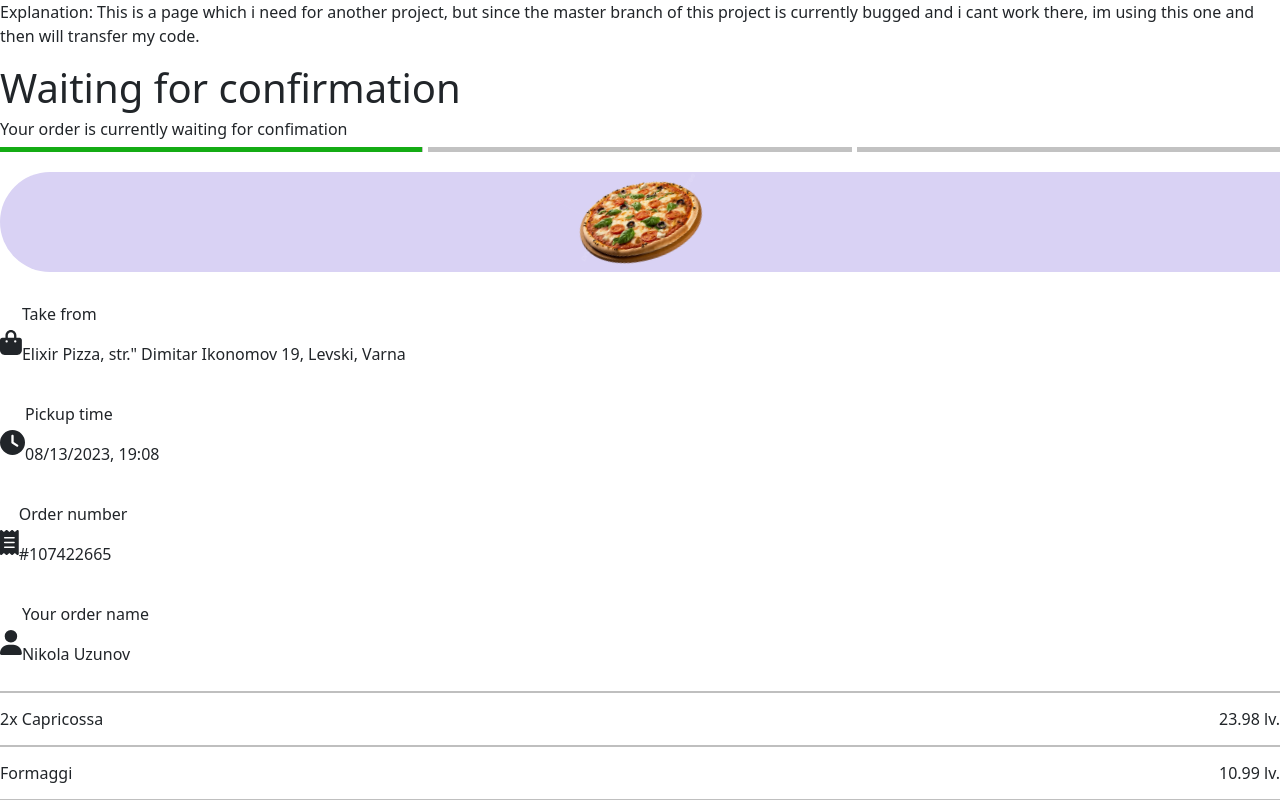
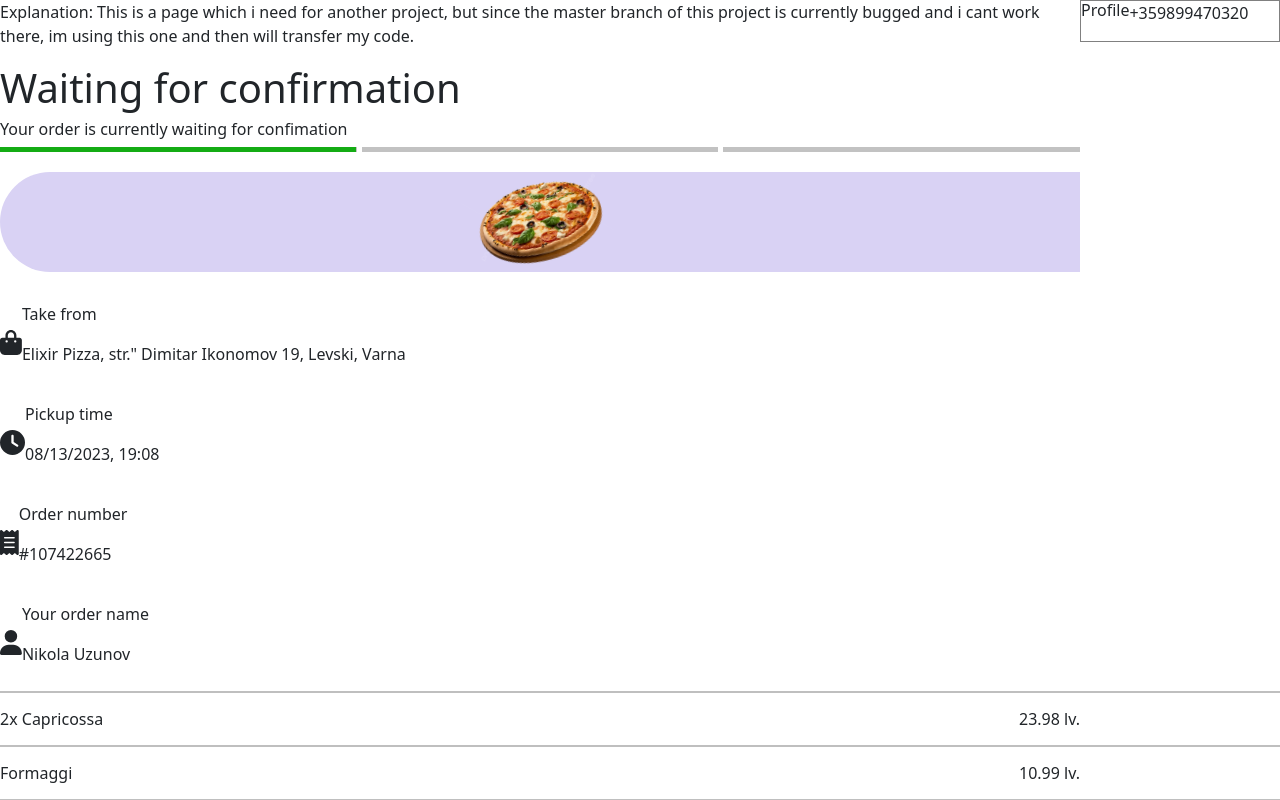
Before and after one commit to Nikolla2000/React-Portfolio-Website, a React (Vite) app in the folder client/: page / in a window 1280 px wide. Shown: the top 800 px of the page. Built offline with nearby package versions, Linux system fonts and the light colour scheme.

Commit message:
Started to work on the right side of the page

```diff
--- a/client/src/Pages/TakeawayPage/OrderItemComponent.jsx
+++ b/client/src/Pages/TakeawayPage/OrderItemComponent.jsx
@@ -6,7 +6,7 @@ const OrderItem = (props) => {
         <div className="item-wrapper">
             <div className="item">
                 {props.quantity > 1 && `${props.quantity}x `}{props.item}
-                {props.subInfo && <p>{props.subInfo}</p>}
+                {props.subInfo && <a href={`tel:${props.subInfo}`}>{props.subInfo}</a>}
             </div>
             {props.subInfo ? <div className="contact-icon-wrapper"><FontAwesomeIcon icon={faPhone} /></div>
             :<div className="price">{props.totalPrice ? props.totalPrice : props.price * props.quantity} lv.</div>}
--- a/client/src/Pages/TakeawayPage/TakeawayPage.jsx
+++ b/client/src/Pages/TakeawayPage/TakeawayPage.jsx
@@ -24,6 +24,7 @@ const TakeawayPage = () => {
 
     return (
         <div className="takeaway-page-wrapper">
+            <div className="order-details">
                 <p>Explanation: This is a page which i need for another project, but since the master branch of this project is currently bugged and i cant work there, im using this one and then will transfer my code.</p>
                 <h1>{orderStatus}</h1>
                 <h6>{subOrderStatus}</h6>
@@ -56,6 +57,13 @@ const TakeawayPage = () => {
                 />
                 <Button className="back-menu-btn mt-10" variant="dark">Back to the Menu</Button>
             </div>
+            <div className="other-details">
+                <div className="profile-info">
+                    <h6>Profile</h6>
+                    <p>+359899470320</p>
+                </div>
+            </div>
+        </div>
     )
 }
 
--- a/client/src/Pages/TakeawayPage/TakeawayPageStyles.scss
+++ b/client/src/Pages/TakeawayPage/TakeawayPageStyles.scss
@@ -1,3 +1,10 @@
+//General
+.takeaway-page-wrapper{
+    display: flex;
+    flex-direction: row;
+}
+
+
 //Progress Bar
 .progress-bar{
     background-color: rgb(194, 194, 194);
@@ -29,7 +36,6 @@
 
 
 //Pizza Image
-
 .pizza-img {
     background-color: rgb(217, 210, 244);
     border-radius: 50px 0 0 50px;
@@ -47,7 +53,6 @@
 
 
 //Detail Component
-
 .detail-wrapper {
     display: flex;
     .icon {
@@ -71,7 +76,6 @@
 
 
 //Order Item
-
 .item-wrapper {
     display:flex;
     justify-content: space-between;
@@ -113,7 +117,17 @@
     }
 }
 
+
+//Back to Menu button
 .back-menu-btn {
     border-radius: 0;
     margin-top: 10px;
 }
+
+
+//Profile info
+.profile-info {
+    border: 1px solid gray;
+    display: flex;
+    width: 200px;
+}
```
Lines whose indentation alone changed are shown as unchanged.
